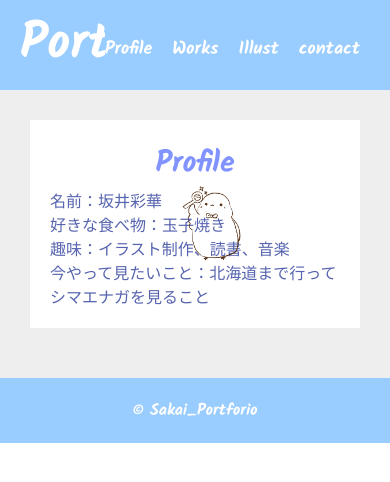
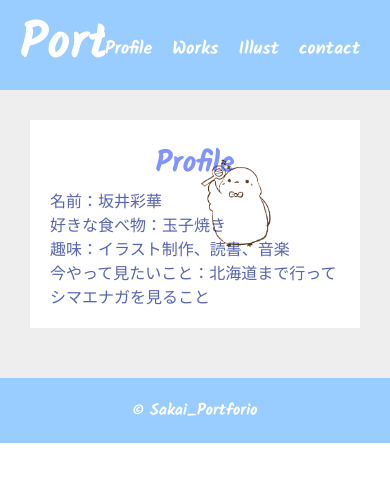
Before and after one commit to ame-1226/portfolio, a plain HTML site: page profile.html in a window 390 px wide. Drawn offline with Linux system fonts and the light colour scheme; a web font is replaced by a local one.

Commit message:
Add files via upload

```diff
--- a/css/profile.css
+++ b/css/profile.css
@@ -53,12 +53,14 @@ header {
     flex-direction: row-reverse;
     height: auto;
     font-family:  'Kiwi Maru', cursive, serif;
+
   }
 
 section {
   background: #EEE;
   flex: 3;
   padding: 30px;
+  position: relative;
 }
 
 article {
@@ -141,13 +143,11 @@ footer p {
 }
 
 article img {
-  mix-blend-mode: normal;
-	position: absolute;
-	width: 200px;
-	height: 145px;
-	right: 230px;
-	top: 170px;
-	overflow: hidden;
+  position: absolute;
+	top: 50px;
+	right: 120px;
+  width: 220px;
+  height: 160px;
 }
 
 html {
@@ -167,26 +167,22 @@ html {
   }
 
   article img {
-    mix-blend-mode: normal;
     position: absolute;
-    width: 200px;
-    height: 145px;
-    right: 100px;
-    top: 170px;
-    overflow: hidden;
+	top: 50px;
+	right: 100px;
+  width: 220px;
+  height: 160px;
   }
 }
 
 @media all and (max-width: 759px) {
 
   article img {
-    mix-blend-mode: normal;
     position: absolute;
-    width: 150px;
-    height: 105px;
-    right: 100px;
-    top: 170px;
-    overflow: hidden;
+	top: 50px;
+	right: 90px;
+  width: 180px;
+  height: 125px;
   }
 }
 
@@ -218,13 +214,11 @@ html {
   }
 
   article img {
-    mix-blend-mode: normal;
     position: absolute;
-    width: 150px;
-    height: 105px;
-    right: 100px;
-    top: 170px;
-    overflow: hidden;
+	top: 50px;
+	right: 60px;
+  width: 180px;
+  height: 125px;
   }
 
 }
--- a/profile.html
+++ b/profile.html
@@ -31,15 +31,17 @@
           <section>
             <article>
                 <h2>Profile</h2>
-                <img src="images/icon_c.png" alt="シマエナガ発見！">
                 <ul>
                   <li>名前：坂井彩華</li>
                   <li>好きな食べ物：玉子焼き</li>
                   <li>趣味：イラスト制作、読書、音楽</li>
                   <li>今やって見たいこと：北海道まで行ってシマエナガを見ること</li>
                 </ul>
+                <div class="shima">
+                  <img src="images/icon_c.png" alt="シマエナガ発見！">
+                  </div>
               </article>
-
+          </section>
         </main>
         <footer>
             <p>&copy; Sakai_Portforio </p>
```
Also changed, not shown: index.html (+8 -4 lines), css/lightbox.min.css (added), images/close.png (added), images/loading.gif (added), images/next.png (added), images/prev.png (added), js/lightbox.min.js (added).
